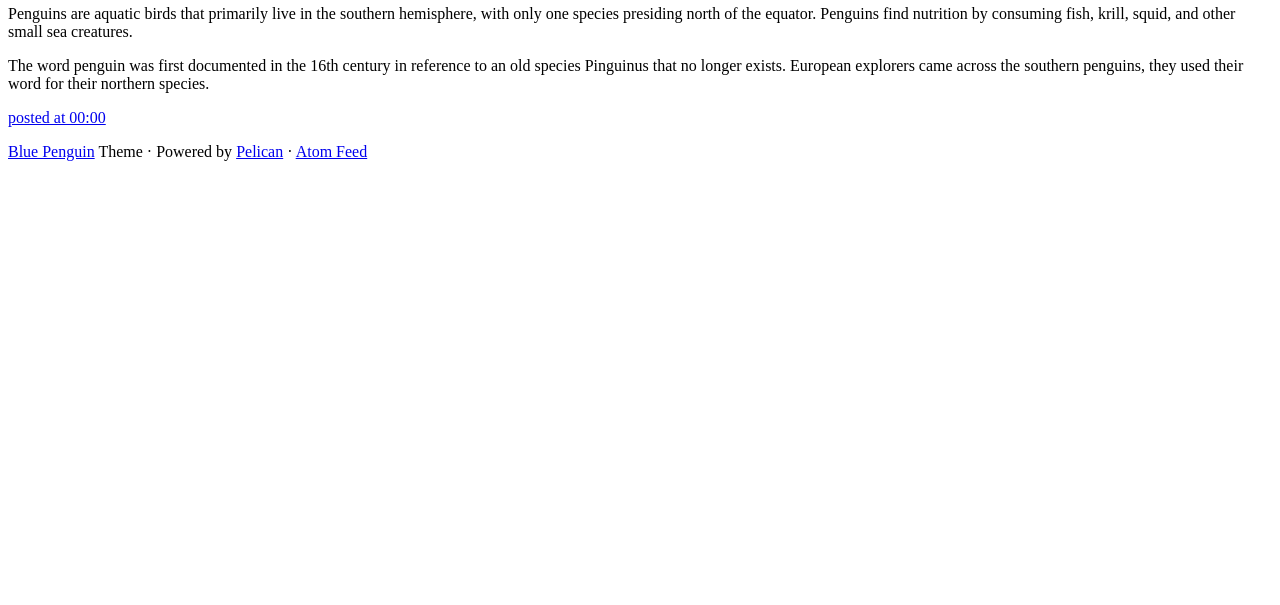
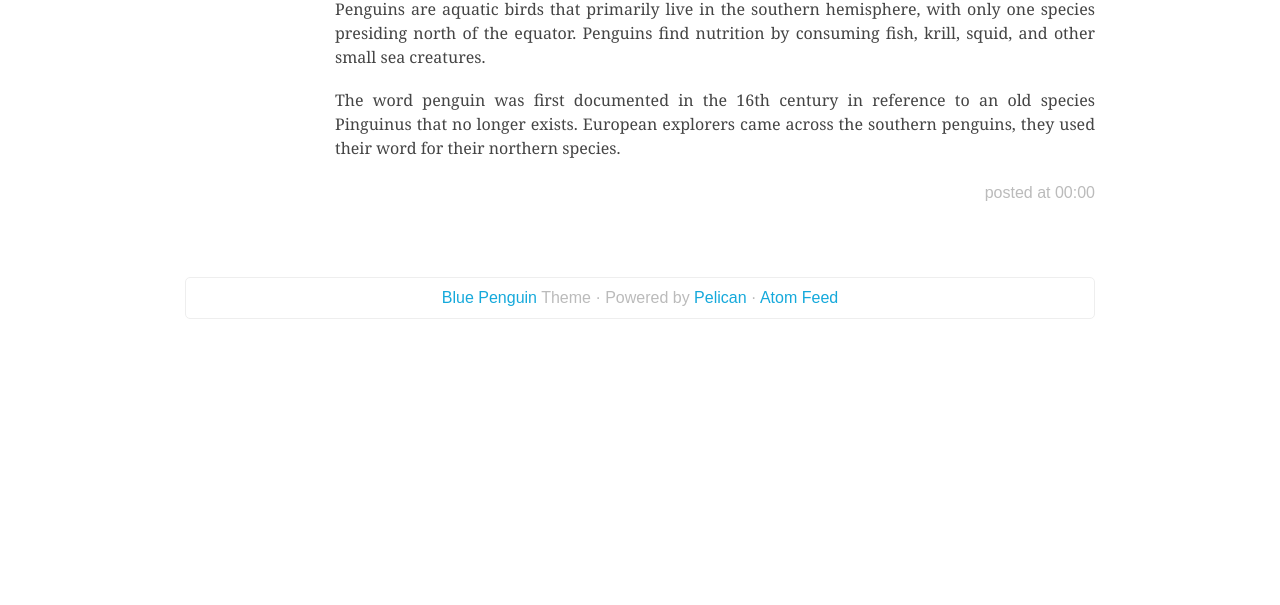
Before and after one commit to andy12125/Penguin, a plain HTML site: page all-about-pengins.html in a window 1280 px wide. Shown: the part 195-800 px from the top of the page. Drawn offline with Linux system fonts and the light colour scheme.

Commit message:
Update all-about-pengins.html

```diff
--- a/all-about-pengins.html
+++ b/all-about-pengins.html
@@ -8,9 +8,9 @@
     <link rel="shortcut icon" type="image/x-icon" href=" /favicon.ico">
     <link href=" /feeds/all.atom.xml" type="application/atom+xml" rel="alternate" title="Penguins! Full Atom Feed" />
     <link href=" /feeds/misc.atom.xml" type="application/atom+xml" rel="alternate" title="Penguins! Categories Atom Feed" />
-    <link rel="stylesheet" href=" /theme/css/screen.css" type="text/css" />
-    <link rel="stylesheet" href=" /theme/css/pygments.css" type="text/css" />
-    <link rel="stylesheet" href=" /theme/css/print.css" type="text/css" media="print" />
+    <link rel="stylesheet" href="screen.css" type="text/css" />
+    <link rel="stylesheet" href="pygments.css" type="text/css" />
+    <link rel="stylesheet" href="print.css" type="text/css" media="print" />
     <meta name="generator" content="Pelican" />
     <meta name="description" content="" />
     <meta name="author" content="TCMG 41 Group 6" />
@@ -43,7 +43,7 @@
                 <div class="clear"></div>
 
                 <div class="info">
-                    <a href=" /all-about-pengins.html">posted at 00:00</a>
+                    <a href="all-about-pengins.html">posted at 00:00</a>
                 </div>
             </article>
             <div class="clear"></div>
```
